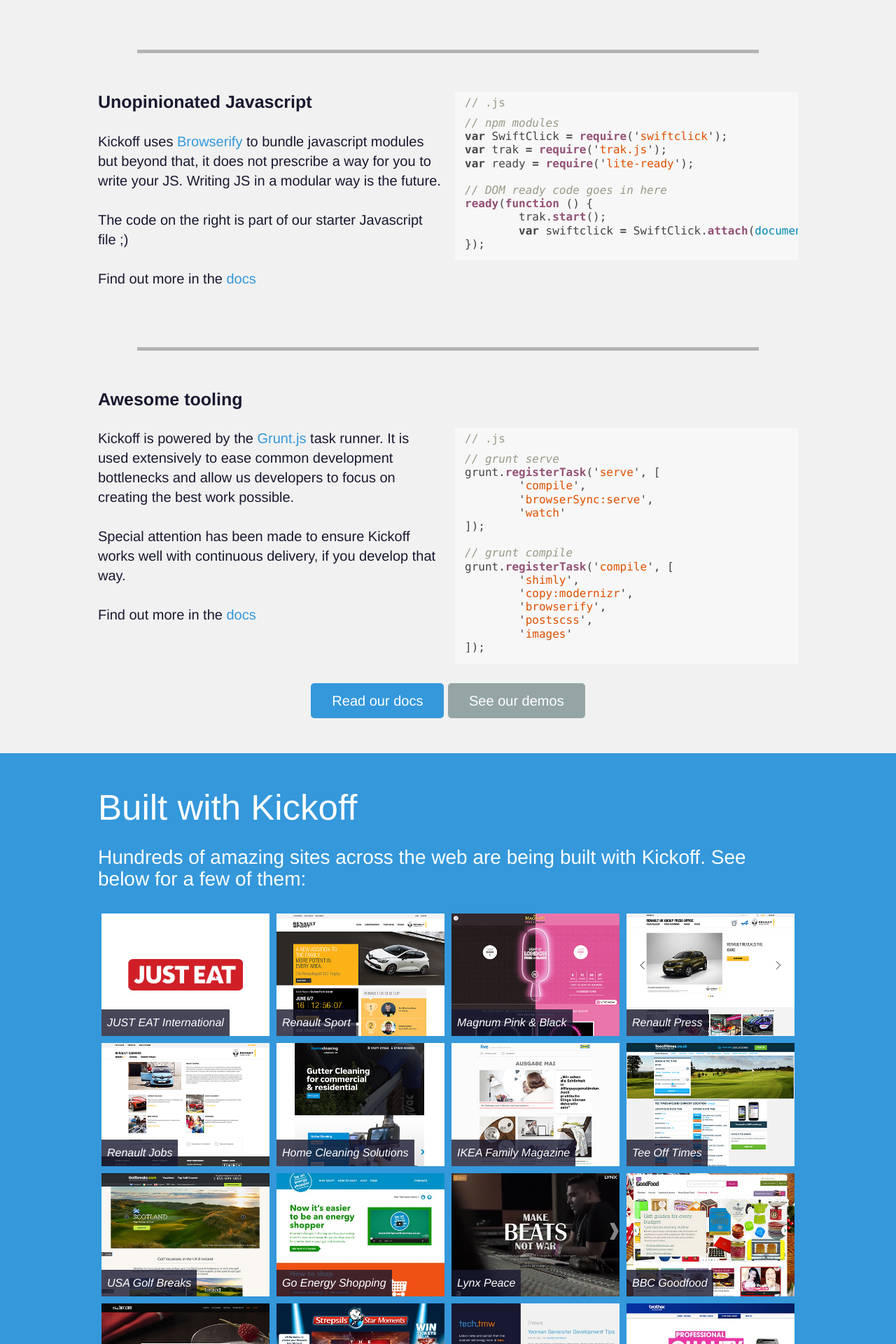
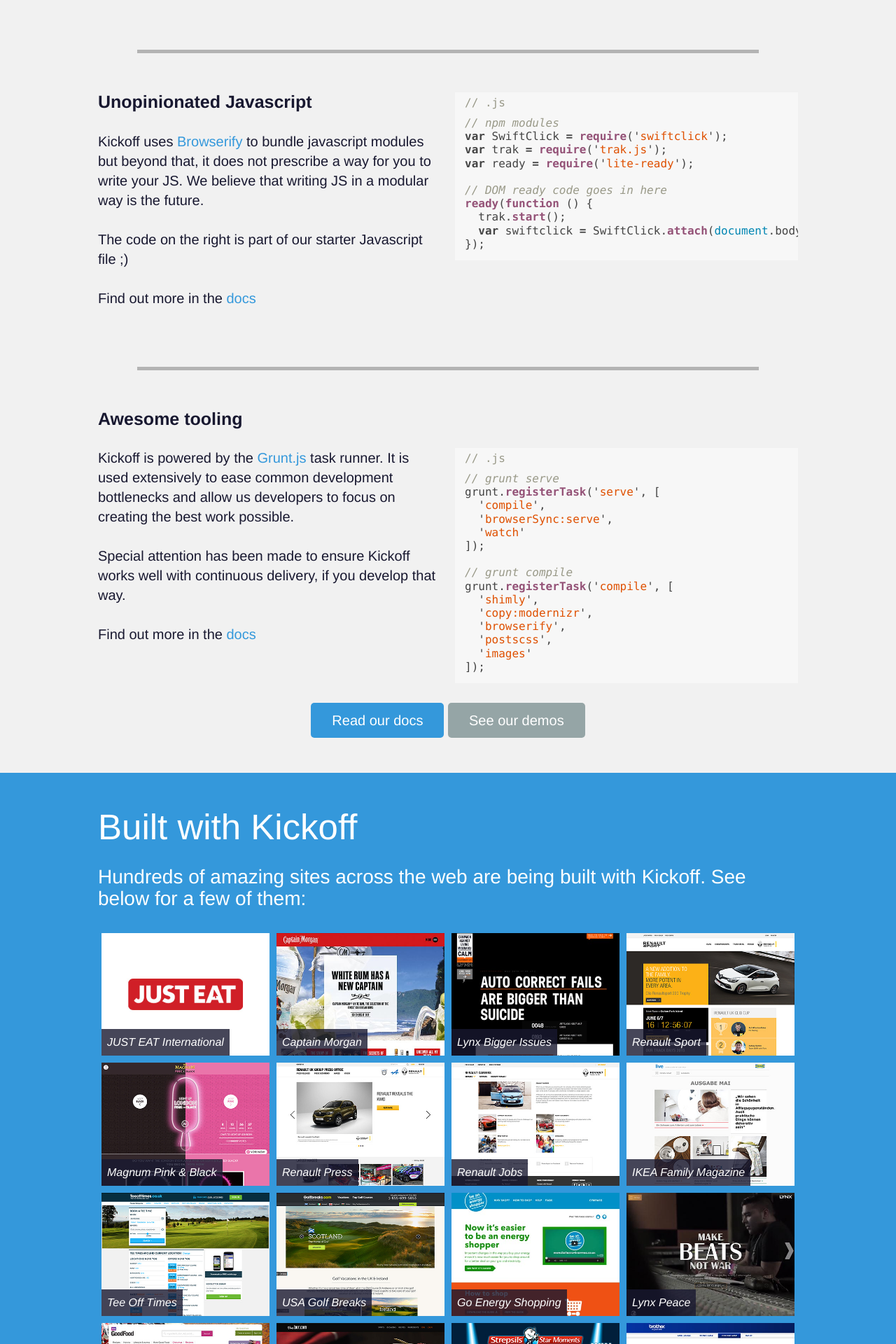
Before and after one commit to TryKickoff/trykickoff.github.io, a Jekyll site: the page built from index.html, in a window 1280 px wide. Shown: the part 1693-3613 px from the top of the page at 70% size. Built offline with Jekyll 4.4.1, drawn with Linux system fonts in a browser that asks for light colours; Markdown is read by kramdown in place of the engine named in the settings; the list of posts is cut into pages by our own code; comment, search, counter and statistics services are not loaded.

Commit message:
update homepage

```diff
--- a/_data/showcase.yml
+++ b/_data/showcase.yml
@@ -1,6 +1,14 @@
 - name: JUST EAT International
   img: justeat.jpg
   url: http://www.justeat.es/
+
+- name: Captain Morgan
+  img: captainmorgan.jpg
+  url: https://www.captainmorgan.com/en/
+
+- name: Lynx Bigger Issues
+  img: lynxbiggerissues.jpg
+  url: http://biggerissues.co.uk
 
 - name: Renault Sport
   img: renaultsport.jpg
@@ -17,10 +25,6 @@
 - name: Renault Jobs
   img: jobsrenault.jpg
   url: http://jobs.renault.co.uk/
-
-- name: Home Cleaning Solutions
-  img: homecleaningsolutions.jpg
-  url: http://homecleaningsolutions.co.uk/
 
 - name: IKEA Family Magazine
   img: ikeafamilymagazine.jpg
@@ -52,10 +56,6 @@
 - name: Strepsils Star Moments
   img: strepsilsxfactor.jpg
 
-- name: tech.tmw
-  img: techtmw.jpg
-  url: http://tech.tmw.co.uk
-
 - name: Brother Printers
   img: brotherprinters.jpg
   url: http://campaigns.brother.co.uk/
--- a/assets/dist/css/kickoff-old-ie.css
+++ b/assets/dist/css/kickoff-old-ie.css
@@ -2202,7 +2202,10 @@
   font-family: Menlo, Monaco, "Courier New", monospace;
   font-size: 16px;
   font-size: 0.8rem;
-  color: #444; }
+  color: #444;
+  -moz-tab-size: 2;
+    -o-tab-size: 2;
+       tab-size: 2; }
 
 code {
   padding: 2px 4px;
--- a/assets/dist/css/kickoff.css
+++ b/assets/dist/css/kickoff.css
@@ -2326,7 +2326,10 @@
   font-family: Menlo, Monaco, "Courier New", monospace;
   font-size: 16px;
   font-size: 0.8rem;
-  color: #444; }
+  color: #444;
+  -moz-tab-size: 2;
+    -o-tab-size: 2;
+       tab-size: 2; }
 
 code {
   padding: 2px 4px;
--- a/assets/src/scss/components/_code.scss
+++ b/assets/src/scss/components/_code.scss
@@ -18,6 +18,7 @@
 	font-family: $font-family-mono;
 	@include font-size($type-small);
 	color: $code-textColor;
+	tab-size: 2;
 }
 
 // Inline code
--- a/index.html
+++ b/index.html
@@ -108,7 +108,7 @@
 		<div class="g-row">
 			<div class="g-col g-span6">
 				<h3>Unopinionated Javascript</h3>
-				<p>Kickoff uses <a href="http://browserify.org">Browserify</a> to bundle javascript modules but beyond that, it does not prescribe a way for you to write your JS. Writing JS in a modular way is the future.</p>
+				<p>Kickoff uses <a href="http://browserify.org">Browserify</a> to bundle javascript modules but beyond that, it does not prescribe a way for you to write your JS. We believe that writing JS in a modular way is the future.</p>
 				<p>The code on the right is part of our starter Javascript file ;)</p>
 				<p>Find out more in the <a href="/learn/js.html">docs</a></p>
 			</div>
```
Also changed, not shown: assets/dist/img/showcase/captainmorgan.jpg (added), assets/dist/img/showcase/lynxbiggerissues.jpg (added), assets/src/img/showcase/captainmorgan.jpg (added), assets/src/img/showcase/lynxbiggerissues.jpg (added).
